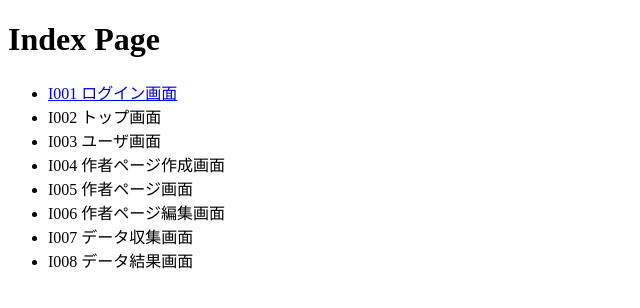
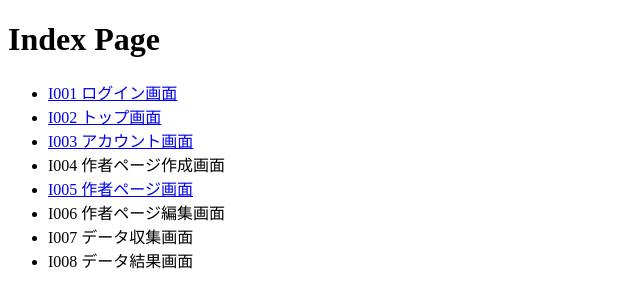
Before and after one commit to rias-z/illustpedia, a Django app: page / in a window 1280 px wide. Shown: the top 308 px of the page, without its empty margins (0-640 px from the left). Run offline with Django 3.2, Linux system fonts and the light colour scheme.

Commit message:
トップ、アカウント、作者ページ画面遷移の追加

```diff
--- a/illustpedia/general/templates/I002_top.html
+++ b/illustpedia/general/templates/I002_top.html
@@ -5,6 +5,7 @@
     <title>トップ画面</title>
 </head>
 <body>
+    <h1>I002_トップ画面</h1>
 
 </body>
 </html>
--- a/illustpedia/general/templates/I003_account.html
+++ b/illustpedia/general/templates/I003_account.html
@@ -2,9 +2,9 @@
 <html lang="en">
 <head>
     <meta charset="UTF-8">
-    <title>Title</title>
+    <title>アカウント画面</title>
 </head>
 <body>
-
+    <h1>I003_アカウント画面</h1>
 </body>
 </html>
--- a/illustpedia/general/templates/I005_detail.html
+++ b/illustpedia/general/templates/I005_detail.html
@@ -2,9 +2,9 @@
 <html lang="en">
 <head>
     <meta charset="UTF-8">
-    <title>Title</title>
+    <title>（作者の名前）のページ</title>
 </head>
 <body>
-
+    <h1>I005_作者ページ画面</h1>
 </body>
 </html>
--- a/illustpedia/general/templates/index.html
+++ b/illustpedia/general/templates/index.html
@@ -7,14 +7,14 @@
     <h1>Index Page</h1>
 
     <ul>
-    <li><a href="{% url 'general:login' %}">I001 ログイン画面</a></li>
-    <li>I002 トップ画面</li>
-    <li>I003 ユーザ画面</li>
-    <li>I004 作者ページ作成画面</li>
-    <li>I005 作者ページ画面</li>
-    <li>I006 作者ページ編集画面</li>
-    <li>I007 データ収集画面</li>
-    <li>I008 データ結果画面</li>
+        <li><a href="{% url 'general:login' %}">I001 ログイン画面</a></li>
+        <li><a href="{% url 'general:top' %}">I002 トップ画面</a></li>
+        <li><a href="{% url 'general:account' %}">I003 アカウント画面</a></li>
+        <li>I004 作者ページ作成画面</li>
+        <li><a href="{% url 'general:artist_detail' %}">I005 作者ページ画面</a></li>
+        <li>I006 作者ページ編集画面</li>
+        <li>I007 データ収集画面</li>
+        <li>I008 データ結果画面</li>
     </ul>
 
 </body>
```
